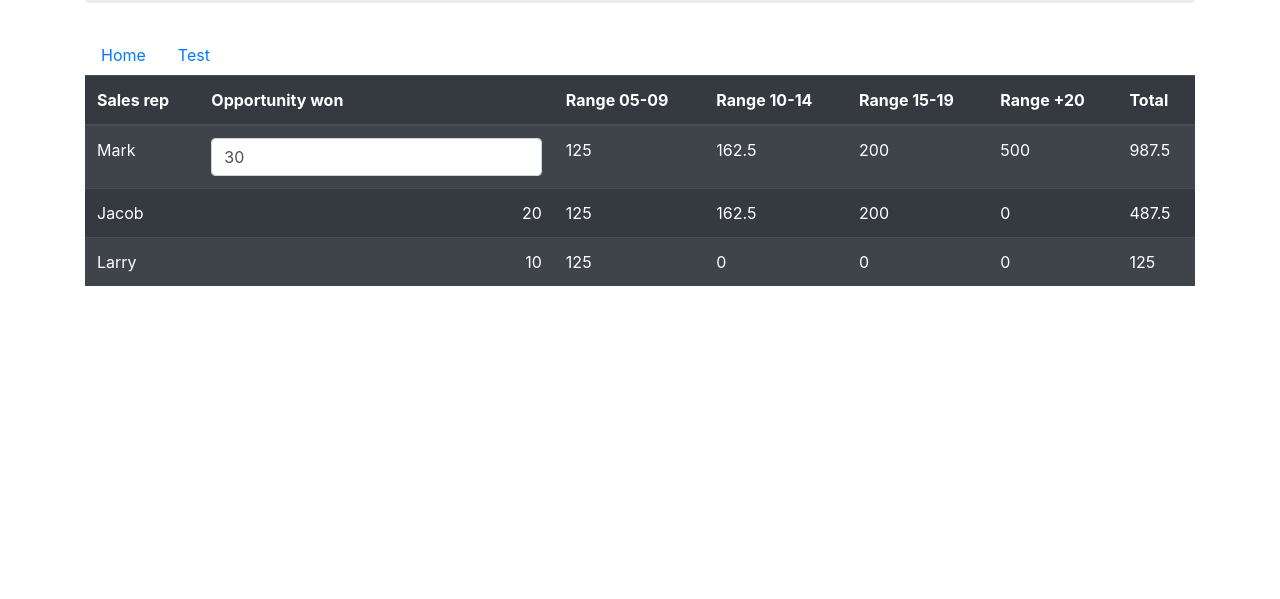
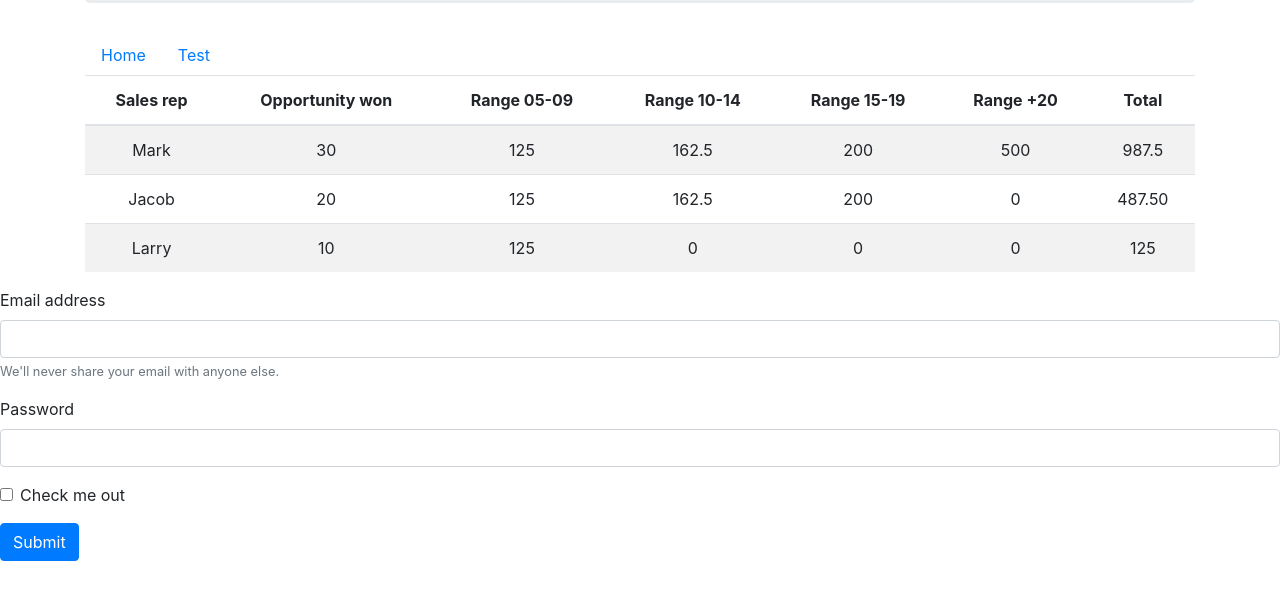
Before and after one commit to aoliveiramagalhaes/sales, a website: page public/index.html in a window 1280 px wide. Shown: the part 181-780 px from the top of the page. Drawn offline with nearby package versions, Linux system fonts and the light colour scheme.

Commit message:
new changes

```diff
--- a/public/index.html
+++ b/public/index.html
@@ -33,7 +33,7 @@
         <!--
             From https://getbootstrap.com/docs/4.4/content/tables/
         -->
-        <table class="table table-striped table-dark">
+        <table class="table table-striped text-center">
             <thead>
                 <tr>
                     <th scope="col">Sales rep</th>
@@ -48,9 +48,7 @@
             <tbody>
                 <tr>
                     <td>Mark</td>
-                    <td class="text-right">
-                        <input type="text" id="fname" name="fname" value="30" class="form-control">
-                    </td>
+                    <td>30</td>
                     <td>125</td>
                     <td>162.5</td>
                     <td>200</td>
@@ -59,16 +57,16 @@
                 </tr>
                 <tr>
                     <td>Jacob</td>
-                    <td class="text-right">20</td>
+                    <td>20</td>
                     <td>125</td>
                     <td>162.5</td>
                     <td>200</td>
                     <td>0</td>
-                    <td>487.5</td>
+                    <td>487.50</td>
                 </tr>
                 <tr>
                     <td>Larry</td>
-                    <td class="text-right">10</td>
+                    <td>10</td>
                     <td>125</td>
                     <td>0</td>
                     <td>0</td>
@@ -78,6 +76,23 @@
             </tbody>
         </table>
     </div>
+
+    <form>
+        <div class="form-group">
+            <label for="exampleInputEmail1">Email address</label>
+            <input type="email" class="form-control" id="exampleInputEmail1" aria-describedby="emailHelp">
+            <small id="emailHelp" class="form-text text-muted">We'll never share your email with anyone else.</small>
+        </div>
+        <div class="form-group">
+            <label for="exampleInputPassword1">Password</label>
+            <input type="password" class="form-control" id="exampleInputPassword1">
+        </div>
+        <div class="form-group form-check">
+            <input type="checkbox" class="form-check-input" id="exampleCheck1">
+            <label class="form-check-label" for="exampleCheck1">Check me out</label>
+        </div>
+        <button type="submit" class="btn btn-primary">Submit</button>
+    </form>
 </body>
 
 </html>
--- a/public/script.js
+++ b/public/script.js
@@ -3,7 +3,7 @@ function concat(arg1, arg2) {
 }
 
 function hello(name) {
-    const msg = concat('Hello World,', name)
+    const msg = concat('New Test', name)
     alert(msg)
 }
 
@@ -15,5 +15,5 @@ function sum(a, b) {
 // result => 3
 
 // hello(result)
-hello('Aline')
-hello('Pablo')
+hello('Done')
+hello('Done again')
```
